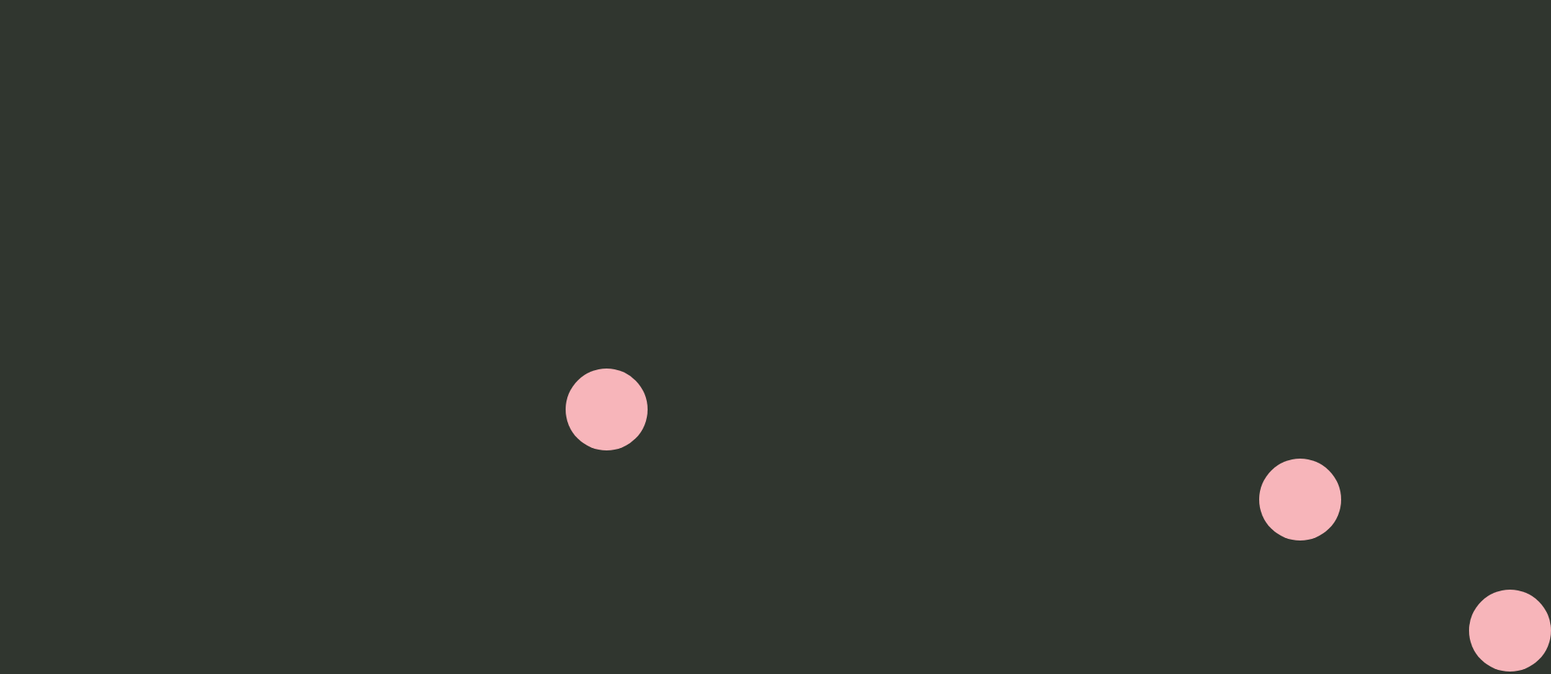
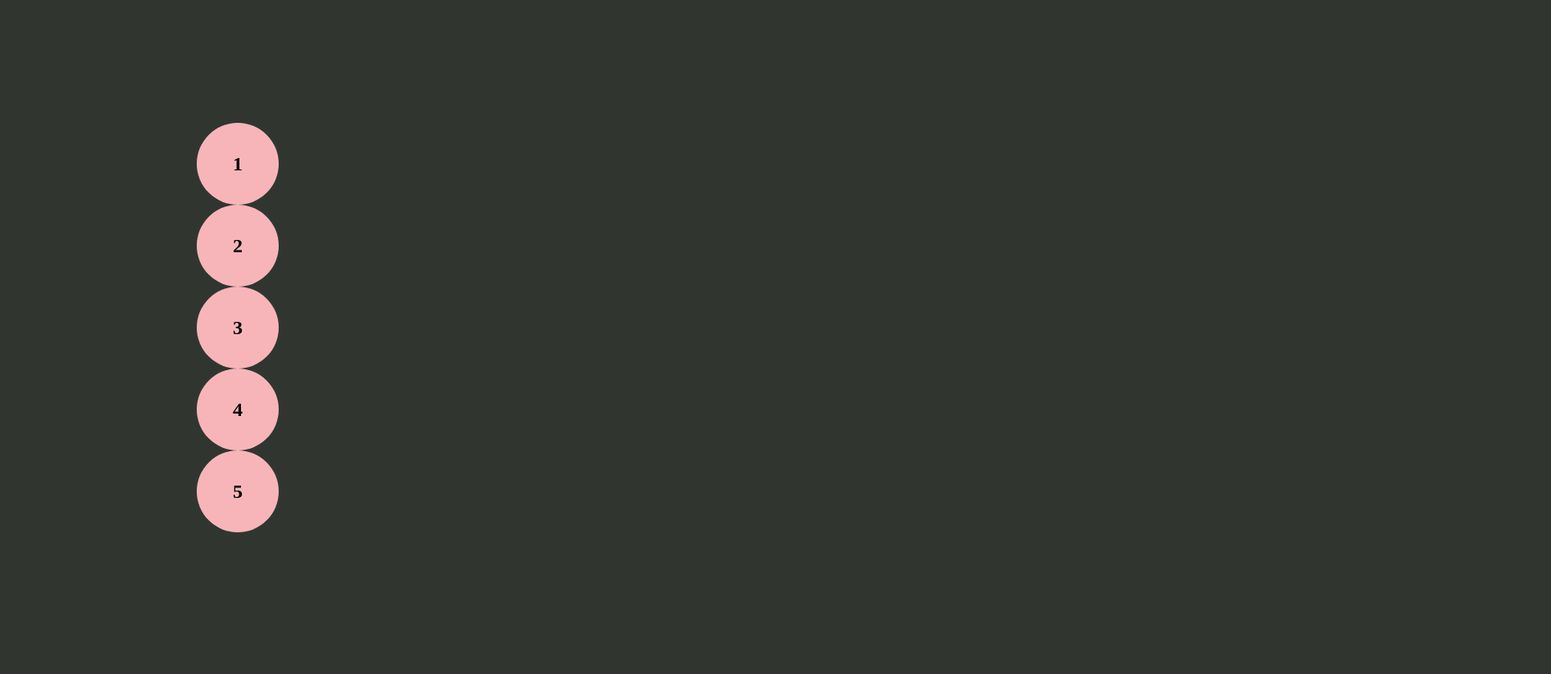
Before and after one commit to shynerdguy/defnotkniffel, a plain HTML site: page index.html in a window 1280 px wide. Shown: the top 823 px of the page at 82% size, 1892 px wide, since content can reach past the window. After the commit the page ends 800 px from the top, so only its background shows below. Drawn offline with Linux system fonts and the light colour scheme.

Commit message:
numbers on the peaches
trying to fix their position now

```diff
--- a/index.html
+++ b/index.html
@@ -3,16 +3,16 @@
 <head>
     <meta charset="UTF-8">
     <meta name="viewport" content="width=device-width, initial-scale=1.0">
-    <title>Peach Scatter CSS Layout</title>
+    <title>Gyatzee Peach Landing Page</title>
     <link rel="stylesheet" href="styles/styles.css">
 </head>
 <body>
     <div class="container">
-        <div class="peach peach-1"></div>
-        <div class="peach peach-2"></div>
-        <div class="peach peach-3"></div>
-        <div class="peach peach-4"></div>
-        <div class="peach peach-5"></div>
+        <div class="peach peach-1 peach-number">1</div>
+        <div class="peach peach-2 peach-number">2</div>
+        <div class="peach peach-3 peach-number">3</div>
+        <div class="peach peach-4 peach-number">4</div>
+        <div class="peach peach-5 peach-number">5</div>
     </div>
 </body>
 </html>
--- a/styles/styles.css
+++ b/styles/styles.css
@@ -10,6 +10,8 @@ body {
 
 .container {
     position: relative;
+    width: 80%;
+    max-width: 800px;
 }
 
 .peach {
@@ -17,35 +19,18 @@ body {
     height: 100px;
     background-color: #F7B5BA;
     border-radius: 50%;
-    position: absolute;
+    position: relative;
     transition: transform 0.3s ease;
+    display: flex;
+    justify-content: center;
+    align-items: center;
+    font-size: 24px;
 }
 
 .peach:hover {
     transform: scale(1.1);
 }
 
-.peach-1 {
-    top: 50px;
-    left: 50px;
+.peach-number {
+    font-weight: bold;
 }
-
-.peach-2 {
-    top: 20vh;
-    left: 70vw;
-}
-
-.peach-3 {
-    top: 60vh;
-    left: 30vw;
-}
-
-.peach-4 {
-    top: 80vh;
-    left: 10vw;
-}
-
-.peach-5 {
-    top: 40vh;
-    left: 90vw;
-}
```
